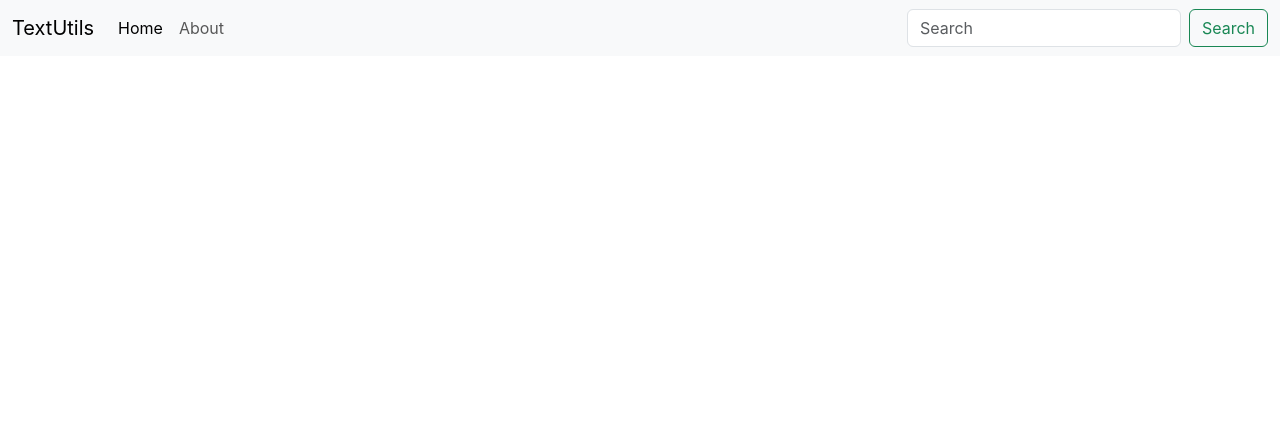
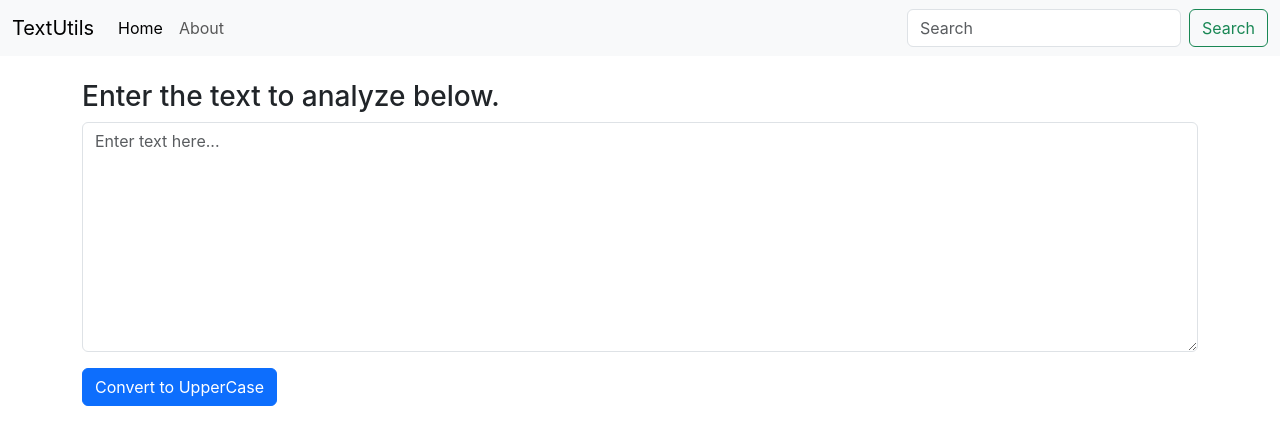
Before and after one commit to anshgupta6031/Text-Utility-App-Using-React.js, a React (Create React App) app: page / in a window 1280 px wide. Shown: the top 444 px of the page. Built offline with nearby package versions, Linux system fonts and the light colour scheme.

Commit message:
video 7 completed

```diff
--- a/src/App.js
+++ b/src/App.js
@@ -1,5 +1,6 @@
 import './App.css';
 import Navbar from './components/Navbar';
+import TextForm from './components/TextForm';
 
 function App() {
   return (                                            //  only one element can be returned........
@@ -7,6 +8,11 @@
 
       <Navbar title="TextUtils" aboutText="About" />               {/* bootstrap nav bar imported and used as a component...... */ }       {/* all the javascript will be written in these curly braces... */ }
                                                 {/* here, title and aboutText are prop which are sent to the navbar component as variables..... */}
+
+      <div className="container">
+        <TextForm heading="Enter the text to analyze below." />
+      </div>
+
     </>
   );
 }
--- /dev/null
+++ b/src/components/TextForm.js
@@ -0,0 +1,39 @@
+
+
+
+
+import React, {useState} from 'react'                       //  useState is a hooke........
+
+export default function TextForm(props) {
+
+    const[text, setText] = useState("")               //  "" is the default value of text variable(state) which can only be changed by the 'setText' function....
+
+
+    const handleUpClick = ()=>{
+        console.log("UpperCase was clicked...")
+
+        let newText = text.toUpperCase()
+
+        // text = "new text"                                            //  wrong way to change the state........
+        setText(newText)                //  correct way to change the state.....
+    }
+
+
+    const handleOnChange = (event)=>{
+        console.log("On change")
+
+        setText(event.target.value)                     //  updates the text after every change.....
+    }
+
+
+    return (
+        <div>
+            <div className="mb-3 my-4">
+                <h3>{props.heading}</h3>
+                <textarea className="form-control" id="myBox" rows="9" placeholder='Enter text here...' value={text} onChange={handleOnChange}></textarea>
+            </div>
+
+            <button className="btn btn-primary" onClick={handleUpClick}>Convert to UpperCase</button>
+        </div>
+    )
+}
```
